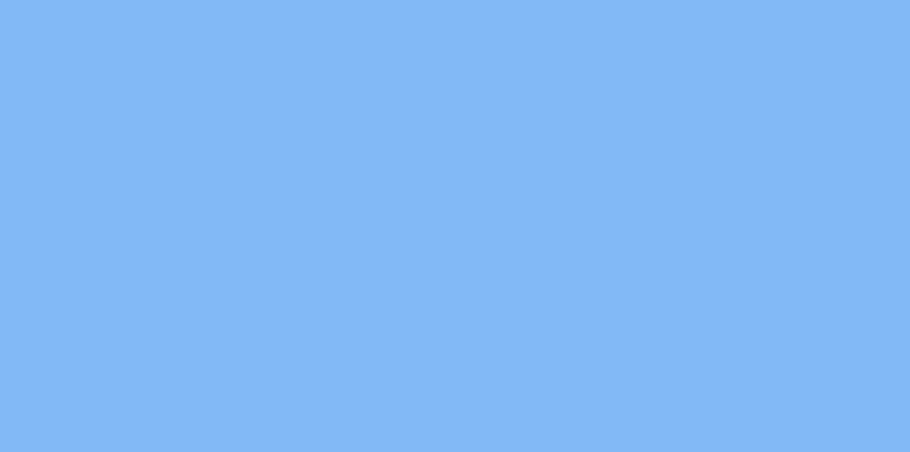
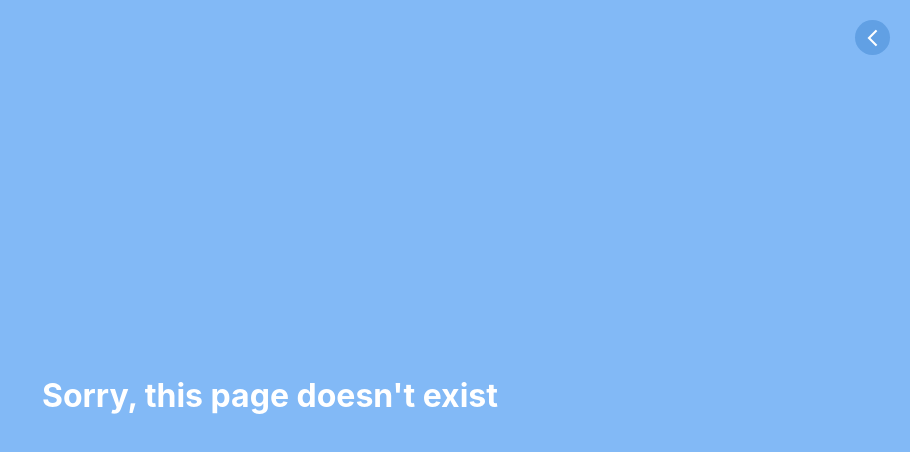
Before and after one commit to duducarmona/sf-client, a React (Create React App) app: page /notFoundPage in a window 1280 px wide. Shown: the top 452 px of the page, without its empty margins (370-1280 px from the left). Built offline with nearby package versions, Linux system fonts and the light colour scheme.

Commit message:
Add 404 view

```diff
--- a/src/App.css
+++ b/src/App.css
@@ -38,3 +38,21 @@ a {
   text-decoration: none;
   color: black;
 }
+
+.arrow-icon-container {
+  position: absolute;
+  right: 20px;
+  top: 20px;
+}
+
+.arrow-icon {
+  font-size: 20px;
+  color: white;
+  border-radius: 50%;
+  background-color: #61a0e4;
+  width: 35px;
+  height: 35px;
+  display: flex;
+  justify-content: center;
+  align-items: center;
+}
--- a/src/App.js
+++ b/src/App.js
@@ -2,6 +2,7 @@ import React, { PureComponent } from 'react';
 import { Route, Switch } from 'react-router-dom';
 import ProgramWithDev from './components/ProgramWithDev';
 import Programs from './components/Programs';
+import NotFoundPage from './components/NotFoundPage';
 import './App.css';
 
 class App extends PureComponent {
@@ -11,6 +12,7 @@ class App extends PureComponent {
 				<Switch>
 					<Route exact path={'/'} component={Programs} />
 					<Route exact path={'/programs/:id'} component={ProgramWithDev} />
+          <Route path='*' component={NotFoundPage} />
 				</Switch>
 			</div>
 		);
--- /dev/null
+++ b/src/components/NotFoundPage.css
@@ -0,0 +1,7 @@
+.NotFoundPage-wrapper {
+  display: flex;
+  justify-content: center;
+  align-items: center;
+  text-align: center;
+  height: 100vh;
+}
--- /dev/null
+++ b/src/components/NotFoundPage.js
@@ -0,0 +1,30 @@
+import React, { PureComponent } from 'react';
+import './NotFoundPage.css';
+import { withRouter } from 'react-router-dom';
+import PropTypes from 'prop-types';
+
+class NotFoundPage extends PureComponent {
+	render() {
+		return (
+			<div className="NotFoundPage-wrapper">
+				<div className="arrow-icon-container">
+					<i
+						className="material-icons arrow-icon"
+						onClick={() => {
+							this.props.history.push('/');
+						}}
+					>
+						arrow_back_ios_new
+					</i>
+				</div>
+				<h1>Sorry, this page doesn't exist</h1>
+			</div>
+		);
+	}
+}
+
+NotFoundPage.propTypes = {
+	history: PropTypes.object,
+};
+
+export default withRouter(NotFoundPage);
--- a/src/components/ProgramWithDev.css
+++ b/src/components/ProgramWithDev.css
@@ -11,21 +11,3 @@
   margin-left: 30px;
   margin-bottom: 10px;
 }
-
-.arrow-icon-container {
-  position: absolute;
-  right: 20px;
-  top: 20px;
-}
-
-.arrow-icon {
-  font-size: 20px;
-  color: white;
-  border-radius: 50%;
-  background-color: #61a0e4;
-  width: 35px;
-  height: 35px;
-  display: flex;
-  justify-content: center;
-  align-items: center;
-}
--- a/src/components/ProgramWithDev.js
+++ b/src/components/ProgramWithDev.js
@@ -23,7 +23,10 @@ class ProgramWithDev extends PureComponent {
 				});
 			})
 			.catch(error => {
+				const { history } = this.props;
+
 				console.log(error);
+				history.push('/notFoundPage');
 			});
 	};
 
--- a/src/components/Programs.js
+++ b/src/components/Programs.js
@@ -20,7 +20,10 @@ class Programs extends PureComponent {
 				});
 			})
 			.catch(error => {
+				const { history } = this.props;
+
 				console.log(error);
+				history.push('/notFoundPage');
 			});
 	};
 
@@ -30,17 +33,17 @@ class Programs extends PureComponent {
 		return (
 			<div className="wrapper">
 				<h1>Programs:</h1>
-				<ul className='list-no-decoration'>
+				<ul className="list-no-decoration">
 					{programs.map((program, index) => {
 						const { title, version, short_description, id } = program;
 
 						return (
-							<li key={index} className='App-item'>
-              <Link to={`/programs/${id}`}>
-								<h2>{title}</h2>
-                <p>{version}</p>
-                <p>{short_description}</p>
-              </Link>
+							<li key={index} className="App-item">
+								<Link to={`/programs/${id}`}>
+									<h2>{title}</h2>
+									<p>{version}</p>
+									<p>{short_description}</p>
+								</Link>
 							</li>
 						);
 					})}
```
